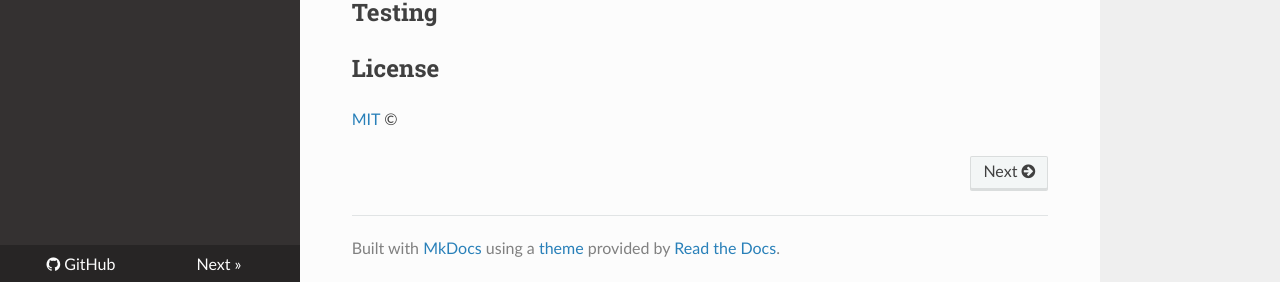
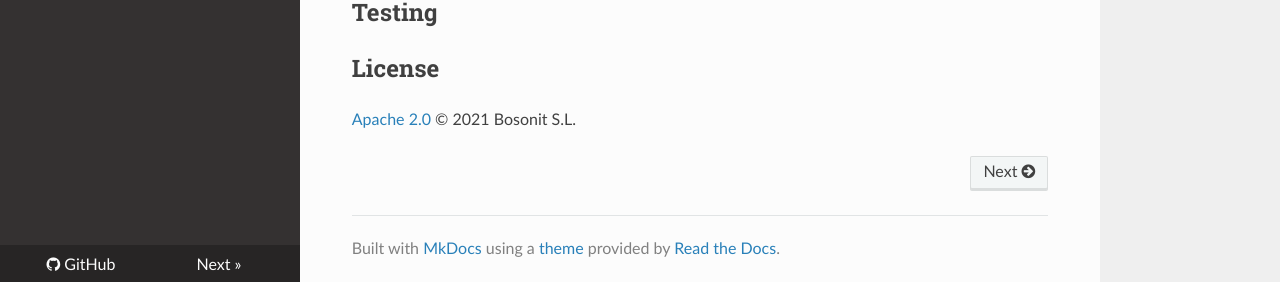
Before and after one commit to ramp-eu/AGILPLAS, an MkDocs documentation site: the page built from docs/README.md, in a window 1280 px wide and 1382 px high. Shown: the part 1097-1379 px from the top of the window. Built offline with MkDocs 1.6.1, drawn with Linux system fonts in a browser that asks for light colours; nearby versions of some CDN libraries.

Commit message:
README.md: update license section

```diff
--- a/docs/README.md
+++ b/docs/README.md
@@ -44,4 +44,4 @@ Information about how to use the <Name of component> can be found in the [User &
 
 ## License
 
-[MIT](LICENSE) © <TTE>
+[Apache 2.0](LICENSE) © 2021 Bosonit S.L.
```
